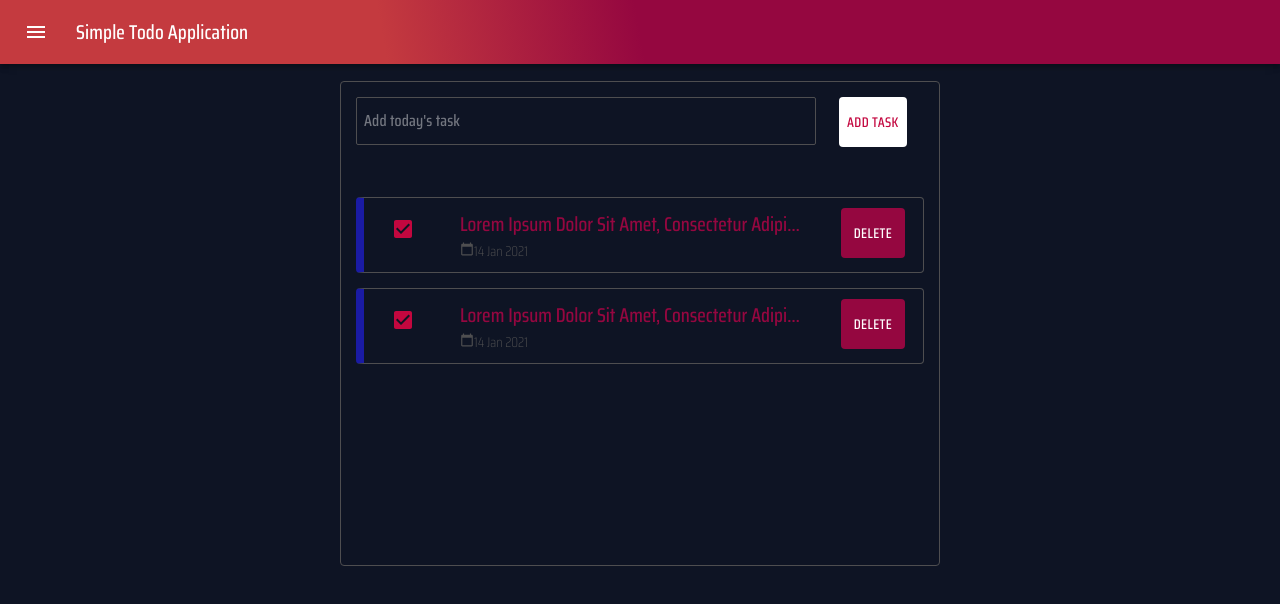
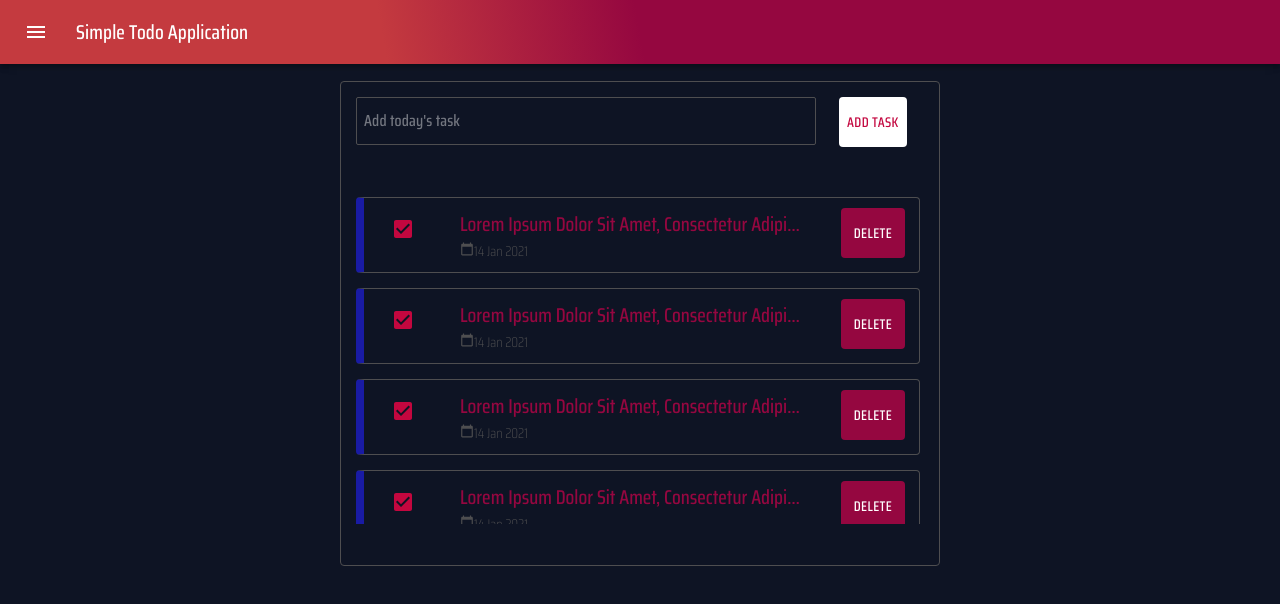
Before and after one commit to prashantdcoder/react-redux-todo-app, a React (Create React App) app: page / in a window 1280 px wide. Shown: the top 604 px of the page. Built offline with nearby package versions, Linux system fonts and the light colour scheme.

Commit message:
make scrollbar appear when content grows

```diff
--- a/src/components/TodoList/index.jsx
+++ b/src/components/TodoList/index.jsx
@@ -6,6 +6,8 @@ const TofoList = () => {
     <div className="todolist-container">
       <TodoListItem />
       <TodoListItem />
+      <TodoListItem />
+      <TodoListItem />
     </div>
   );
 };
--- a/src/pages/style.css
+++ b/src/pages/style.css
@@ -31,7 +31,10 @@
 .todolist-container {
   max-height: 590px;
   border: 0px solid;
-  height: 357px;
+  height: 327px;
+  overflow-y: auto;
+  overflow-x: hidden;
+  padding: 0px 4px 0px 0px;
 }
 
 .item-container {
@@ -93,6 +96,24 @@
 .app-bar {
   background-color: var(--pink);
 }
+
+.todolist-container::-webkit-scrollbar {
+  width: 5px;
+}
+
+
+/* Track */
+.todolist-container::-webkit-scrollbar-track {
+  box-shadow: inset 0 0 5px grey;
+  border-radius: 10px;
+}
+
+/* Handle */
+.todolist-container::-webkit-scrollbar-thumb {
+  background: var(--pink);
+  border-radius: 10px;
+}
+
 /*===========================Media Queries======================================*/
 
 /* Extra small devices (phones, 600px and down) */
@@ -105,7 +126,7 @@
     border: 1px solid yellow;
     left: 0%;
     width: 320px;
-    height: 520px;
+    height: 508px;
   }
 
   .todo-textfield-container {
```
